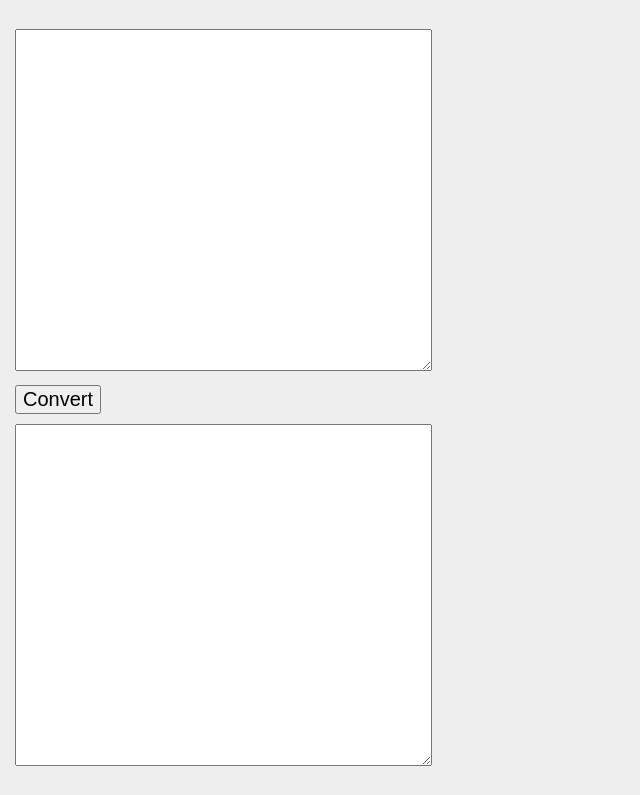
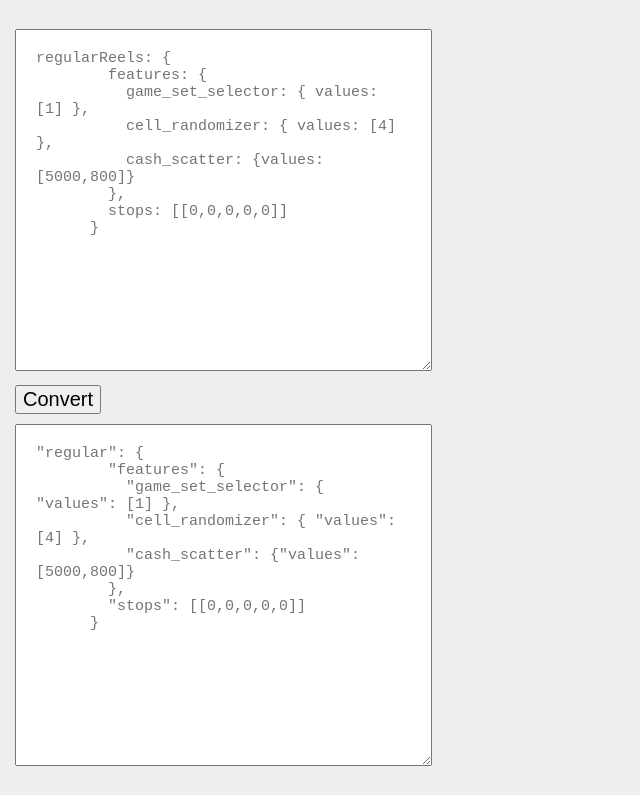
Before and after one commit to 1ukasz/optimoConverter, a plain HTML site: page index.html in a window 1280 px wide. Shown: the part 62-857 px from the top of the page, without its empty margins (0-640 px from the left). Drawn offline with Linux system fonts and the light colour scheme.

Commit message:
Add files via upload

```diff
--- a/index.html
+++ b/index.html
@@ -6,11 +6,26 @@
   </head>
   <body>
     <h1>Converter</h1>
-    <textarea id="input" spellcheck="false"></textarea>
+    <textarea id="input" spellcheck="false" placeholder="regularReels: {
+        features: {
+          game_set_selector: { values: [1] },
+          cell_randomizer: { values: [4] },
+          cash_scatter: {values: [5000,800]}
+        },
+        stops: [[0,0,0,0,0]]
+      }
+"></textarea>
     <br>
     <button id="convert-button">Convert</button>
     <br>
-    <textarea id="output" spellcheck="false"></textarea>
+    <textarea id="output" spellcheck="false" placeholder='"regular": {
+        "features": {
+          "game_set_selector": { "values": [1] },
+          "cell_randomizer": { "values": [4] },
+          "cash_scatter": {"values": [5000,800]}
+        },
+        "stops": [[0,0,0,0,0]]
+      }''></textarea>
     <script src="./index.js"></script>
   </body>
 </html>
```
